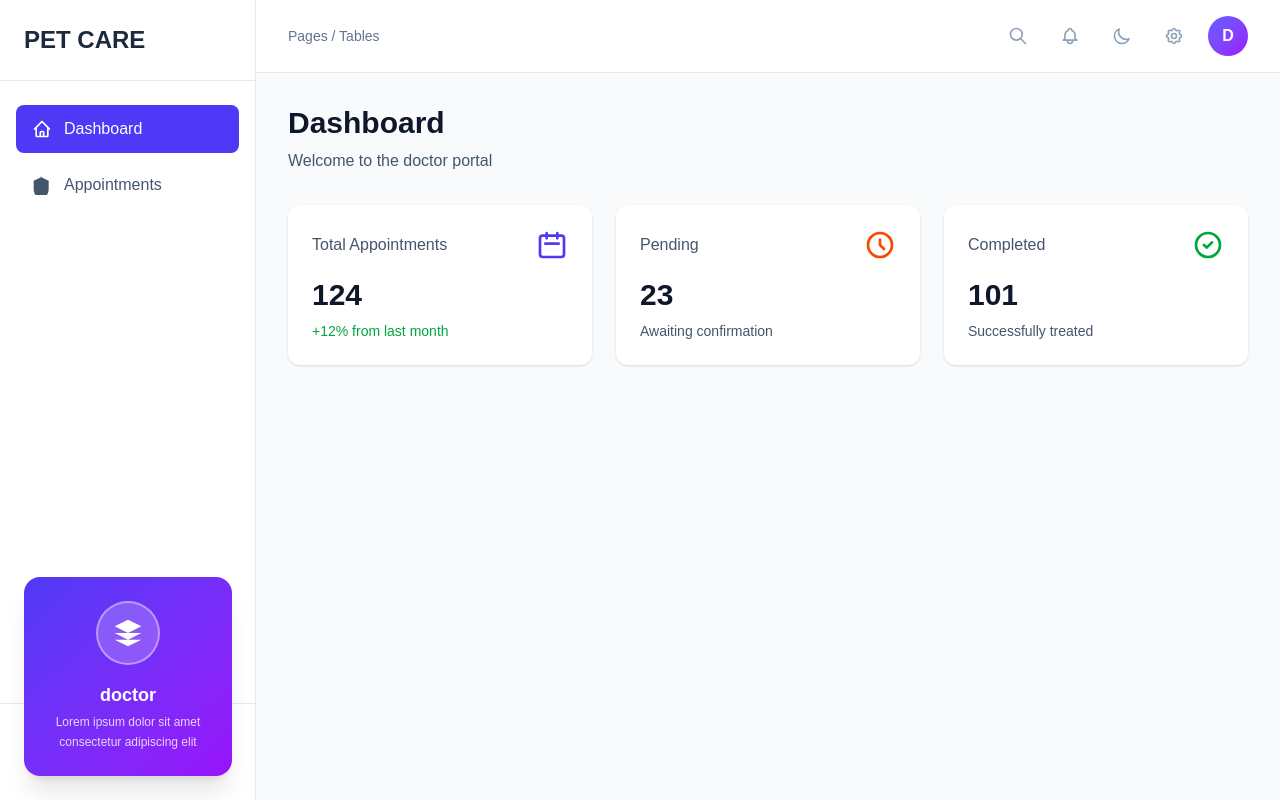
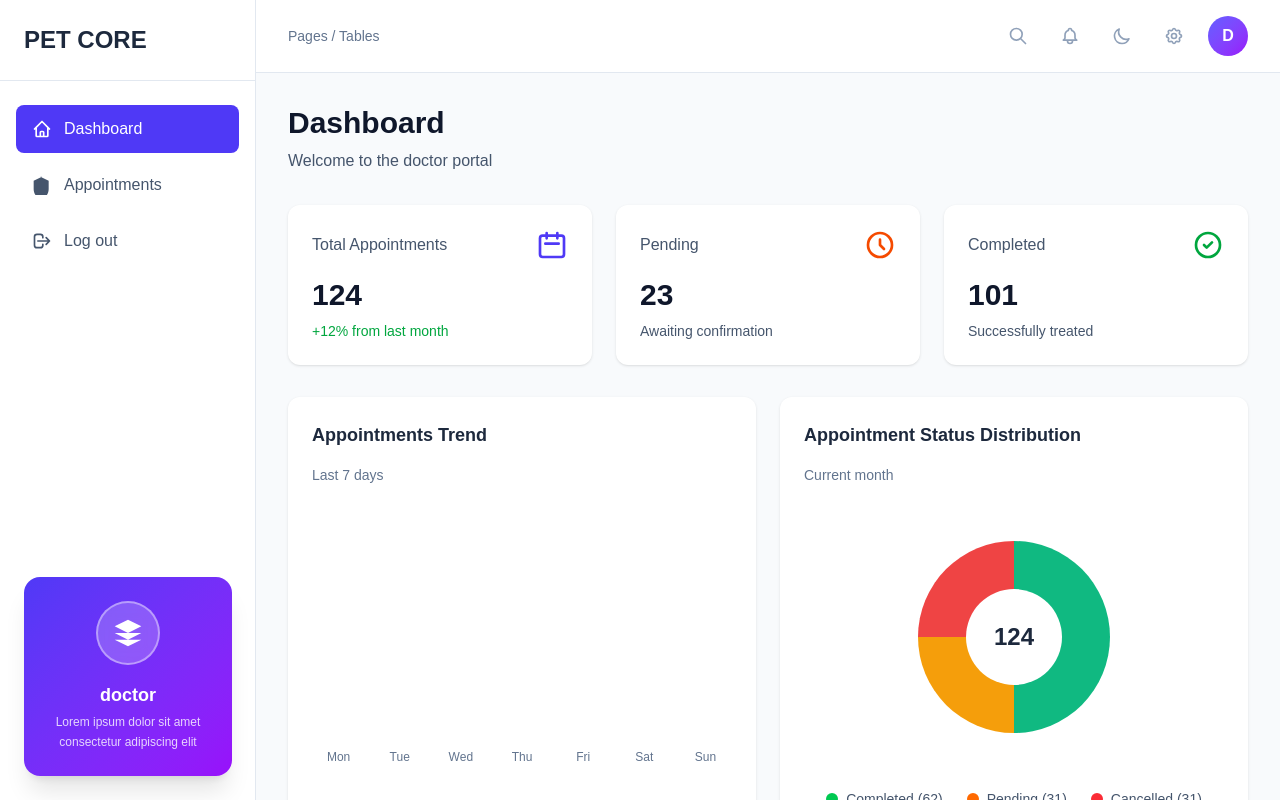
Before and after one commit to rujay03/pet-clinic-frontend, a Next.js app: page /doctor/dashboard in a window 1280 px wide. Built offline with nearby package versions, Linux system fonts and the light colour scheme; no server answers.

Commit message:
Enhance sidebar logout functionality

```diff
--- a/app/doctor/appointments/page.tsx
+++ b/app/doctor/appointments/page.tsx
@@ -24,12 +24,13 @@ export default function DoctorAppointmentsPage() {
         if (!mounted) return;
         setMe(data);
       } catch (err) {
+        // Backend not available or authentication failed - use mock data for development
         if (err instanceof ApiError && err.status === 401) {
           // Uncomment to enforce authentication
           // router.replace("/doctor/login");
           console.log("Not authenticated, using mock user");
         } else {
-          console.error("Failed to load /me:", err);
+          console.log("Backend not available, using mock user for development");
         }
         // Use mock data for development when backend is not available
         if (!mounted) return;
--- a/app/doctor/dashboard/page.tsx
+++ b/app/doctor/dashboard/page.tsx
@@ -23,12 +23,13 @@ export default function DoctorDashboardPage() {
         if (!mounted) return;
         setMe(data);
       } catch (err) {
+        // Backend not available or authentication failed - use mock data for development
         if (err instanceof ApiError && err.status === 401) {
           // Uncomment to enforce authentication
           // router.replace("/doctor/login");
           console.log("Not authenticated, using mock user");
         } else {
-          console.error("Failed to load /me:", err);
+          console.log("Backend not available, using mock user for development");
         }
         // Use mock data for development when backend is not available
         if (!mounted) return;
@@ -58,11 +59,12 @@ export default function DoctorDashboardPage() {
 
   return (
     <DoctorShell userEmail={me.email}>
-      <div className="max-w-6xl">
+      <div className="max-w-7xl">
         <h1 className="text-3xl font-bold text-slate-900 mb-2">Dashboard</h1>
         <p className="text-slate-600 mb-8">Welcome to the doctor portal</p>
 
-        <div className="grid grid-cols-1 md:grid-cols-3 gap-6">
+        {/* KPI Cards */}
+        <div className="grid grid-cols-1 md:grid-cols-3 gap-6 mb-8">
           <div className="bg-white rounded-xl shadow-sm p-6">
             <div className="flex items-center justify-between mb-4">
               <h3 className="text-slate-600 font-medium">Total Appointments</h3>
@@ -126,6 +128,131 @@ export default function DoctorDashboardPage() {
             <p className="text-sm text-slate-600 mt-2">Successfully treated</p>
           </div>
         </div>
+
+        {/* Charts Row */}
+        <div className="grid grid-cols-1 lg:grid-cols-2 gap-6 mb-8">
+          {/* Appointments Trend Chart */}
+          <div className="bg-white rounded-xl shadow-sm p-6">
+            <h3 className="text-lg font-semibold text-slate-800 mb-4">
+              Appointments Trend
+            </h3>
+            <p className="text-sm text-slate-500 mb-6">Last 7 days</p>
+            <div className="h-64 flex items-end justify-between gap-2">
+              {[45, 52, 38, 65, 48, 73, 60].map((height, idx) => (
+                <div key={idx} className="flex-1 flex flex-col items-center">
+                  <div
+                    className="w-full bg-gradient-to-t from-indigo-600 to-indigo-400 rounded-t-lg transition-all hover:from-indigo-700 hover:to-indigo-500"
+                    style={{ height: `${height}%` }}
+                  ></div>
+                  <span className="text-xs text-slate-500 mt-2">
+                    {["Mon", "Tue", "Wed", "Thu", "Fri", "Sat", "Sun"][idx]}
+                  </span>
+                </div>
+              ))}
+            </div>
+          </div>
+
+          {/* Status Distribution */}
+          <div className="bg-white rounded-xl shadow-sm p-6">
+            <h3 className="text-lg font-semibold text-slate-800 mb-4">
+              Appointment Status Distribution
+            </h3>
+            <p className="text-sm text-slate-500 mb-6">Current month</p>
+            <div className="flex items-center justify-center h-64">
+              <div className="relative w-48 h-48">
+                {/* Pie Chart using conic-gradient */}
+                <div
+                  className="w-full h-full rounded-full"
+                  style={{
+                    background: `conic-gradient(
+                      #10b981 0deg 180deg,
+                      #f59e0b 180deg 270deg,
+                      #ef4444 270deg 360deg
+                    )`,
+                  }}
+                ></div>
+                {/* Center circle */}
+                <div className="absolute inset-0 m-auto w-24 h-24 bg-white rounded-full flex items-center justify-center">
+                  <span className="text-2xl font-bold text-slate-800">124</span>
+                </div>
+              </div>
+            </div>
+            <div className="flex justify-center gap-6 mt-6">
+              <div className="flex items-center gap-2">
+                <div className="w-3 h-3 rounded-full bg-green-500"></div>
+                <span className="text-sm text-slate-600">Completed (62)</span>
+              </div>
+              <div className="flex items-center gap-2">
+                <div className="w-3 h-3 rounded-full bg-orange-500"></div>
+                <span className="text-sm text-slate-600">Pending (31)</span>
+              </div>
+              <div className="flex items-center gap-2">
+                <div className="w-3 h-3 rounded-full bg-red-500"></div>
+                <span className="text-sm text-slate-600">Cancelled (31)</span>
+              </div>
+            </div>
+          </div>
+        </div>
+
+        {/* Recent Activity & Top Treatments */}
+        <div className="grid grid-cols-1 lg:grid-cols-2 gap-6">
+          {/* Treatment Types Bar Chart */}
+          <div className="bg-white rounded-xl shadow-sm p-6">
+            <h3 className="text-lg font-semibold text-slate-800 mb-4">
+              Top Treatment Types
+            </h3>
+            <p className="text-sm text-slate-500 mb-6">This month</p>
+            <div className="space-y-4">
+              {[
+                { name: "Vaccination", count: 45, color: "bg-blue-500" },
+                { name: "Routine Checkup", count: 38, color: "bg-green-500" },
+                { name: "Dental Care", count: 28, color: "bg-purple-500" },
+                { name: "Surgery", count: 15, color: "bg-red-500" },
+                { name: "Emergency Care", count: 12, color: "bg-orange-500" },
+              ].map((item, idx) => (
+                <div key={idx}>
+                  <div className="flex justify-between items-center mb-1">
+                    <span className="text-sm font-medium text-slate-700">
+                      {item.name}
+                    </span>
+                    <span className="text-sm text-slate-500">{item.count}</span>
+                  </div>
+                  <div className="w-full bg-slate-100 rounded-full h-2.5">
+                    <div
+                      className={`${item.color} h-2.5 rounded-full transition-all`}
+                      style={{ width: `${(item.count / 45) * 100}%` }}
+                    ></div>
+                  </div>
+                </div>
+              ))}
+            </div>
+          </div>
+
+          {/* Patient Visits Timeline */}
+          <div className="bg-white rounded-xl shadow-sm p-6">
+            <h3 className="text-lg font-semibold text-slate-800 mb-4">
+              Daily Patient Visits
+            </h3>
+            <p className="text-sm text-slate-500 mb-6">Average per day</p>
+            <div className="h-64 flex items-end justify-between gap-1">
+              {[
+                12, 15, 18, 14, 20, 16, 22, 19, 25, 21, 17, 23, 20, 18, 24, 22,
+                19, 26, 23, 20, 28, 24, 21, 27, 25, 22, 29, 26, 23, 30,
+              ].map((value, idx) => (
+                <div
+                  key={idx}
+                  className="flex-1 bg-gradient-to-t from-purple-600 to-purple-400 rounded-t hover:from-purple-700 hover:to-purple-500 transition-all"
+                  style={{ height: `${(value / 30) * 100}%` }}
+                  title={`${value} patients`}
+                ></div>
+              ))}
+            </div>
+            <div className="flex justify-between mt-4 text-xs text-slate-500">
+              <span>30 days ago</span>
+              <span>Today</span>
+            </div>
+          </div>
+        </div>
       </div>
     </DoctorShell>
   );
--- a/app/doctor/login/page.tsx
+++ b/app/doctor/login/page.tsx
@@ -203,7 +203,7 @@ export default function DoctorLoginPage() {
           <div className="flex flex-col justify-between relative">
             <div className="mt-8">
               <h2 className="text-2xl font-semibold mb-4 text-gray-900">
-                New to Pet Care?
+                New to Pet Core?
               </h2>
               <p className="text-gray-600 mb-6 leading-relaxed">
                 Access your veterinary dashboard to manage appointments, patient
@@ -236,7 +236,7 @@ export default function DoctorLoginPage() {
         {/* Footer */}
         <div className="px-12 pb-6 text-center">
           <p className="text-xs text-gray-400">
-            © 2025 Pet Care. All Rights Reserved. Developed by Ruwanthi
+            © 2025 Pet Core. All Rights Reserved. Developed by Ruwanthi
           </p>
         </div>
       </div>
--- a/app/page.tsx
+++ b/app/page.tsx
@@ -40,7 +40,7 @@ export default function HomePage() {
               className="px-6 py-2 rounded-full text-white text-sm font-medium hover:opacity-90 transition-opacity"
               style={{ backgroundColor: "#4F7FFF" }}
             >
-              Pet Care Portal
+              Pet Core Portal
             </Link>
           </div>
         </div>
--- a/components/doctor/DoctorShell.tsx
+++ b/components/doctor/DoctorShell.tsx
@@ -12,14 +12,14 @@ interface DoctorShellProps {
 
 export default function DoctorShell({ children, userEmail }: DoctorShellProps) {
   return (
-    <div className="flex min-h-screen bg-slate-50">
-      {/* Sidebar */}
+    <div className="flex h-screen bg-slate-50 overflow-hidden">
+      {/* Sidebar - Fixed */}
       <Sidebar />
 
       {/* Main content area */}
-      <div className="flex-1 flex flex-col">
-        {/* Top header */}
-        <header className="bg-white border-b border-slate-200 px-8 py-4">
+      <div className="flex-1 flex flex-col overflow-hidden">
+        {/* Top header - Fixed */}
+        <header className="bg-white border-b border-slate-200 px-8 py-4 flex-shrink-0">
           <div className="flex items-center justify-between">
             <div className="flex items-center gap-4">
               <span className="text-sm text-slate-500">Pages / Tables</span>
@@ -98,8 +98,8 @@ export default function DoctorShell({ children, userEmail }: DoctorShellProps) {
           </div>
         </header>
 
-        {/* Main content */}
-        <main className="flex-1 p-8">{children}</main>
+        {/* Main content - Scrollable */}
+        <main className="flex-1 overflow-y-auto p-8">{children}</main>
 
         {/* Doctor Profile Card */}
         <DoctorProfile userEmail={userEmail} />
--- a/components/doctor/Sidebar.tsx
+++ b/components/doctor/Sidebar.tsx
@@ -44,19 +44,53 @@ export default function Sidebar() {
         </svg>
       ),
     },
+    {
+      name: "Log out",
+      href: "#",
+      isLogout: true,
+      icon: (
+        <svg
+          className="w-5 h-5"
+          fill="none"
+          stroke="currentColor"
+          viewBox="0 0 24 24"
+        >
+          <path
+            strokeLinecap="round"
+            strokeLinejoin="round"
+            strokeWidth={2}
+            d="M17 16l4-4m0 0l-4-4m4 4H7m6 4v1a3 3 0 01-3 3H6a3 3 0 01-3-3V7a3 3 0 013-3h4a3 3 0 013 3v1"
+          />
+        </svg>
+      ),
+    },
   ];
 
   return (
     <aside className="w-64 bg-white border-r border-slate-200 flex flex-col">
       {/* Logo */}
       <div className="px-6 py-6 border-b border-slate-200">
-        <h1 className="text-2xl font-bold text-slate-800">PET CARE</h1>
+        <h1 className="text-2xl font-bold text-slate-800">PET CORE</h1>
       </div>
 
       {/* Navigation */}
       <nav className="flex-1 px-4 py-6 space-y-2">
         {navItems.map((item) => {
-          const isActive = pathname === item.href;
+          const isActive = pathname === item.href && !item.isLogout;
+
+          if (item.isLogout) {
+            return (
+              <button
+                key={item.name}
+                onClick={handleLogout}
+                className="flex items-center gap-3 px-4 py-3 rounded-lg text-slate-600 hover:bg-slate-100 w-full transition-colors"
+              >
+                {item.icon}
+                <span className="font-medium">{item.name}</span>
+              </button>
+            );
+          }
+
           return (
             <Link
               key={item.href}
@@ -73,29 +107,6 @@ export default function Sidebar() {
           );
         })}
       </nav>
-
-      {/* Logout */}
-      <div className="px-4 py-6 border-t border-slate-200">
-        <button
-          onClick={handleLogout}
-          className="flex items-center gap-3 px-4 py-3 rounded-lg text-slate-600 hover:bg-slate-100 w-full transition-colors"
-        >
-          <svg
-            className="w-5 h-5"
-            fill="none"
-            stroke="currentColor"
-            viewBox="0 0 24 24"
-          >
-            <path
-              strokeLinecap="round"
-              strokeLinejoin="round"
-              strokeWidth={2}
-              d="M17 16l4-4m0 0l-4-4m4 4H7m6 4v1a3 3 0 01-3 3H6a3 3 0 01-3-3V7a3 3 0 013-3h4a3 3 0 013 3v1"
-            />
-          </svg>
-          <span className="font-medium">Log out</span>
-        </button>
-      </div>
     </aside>
   );
 }
```
